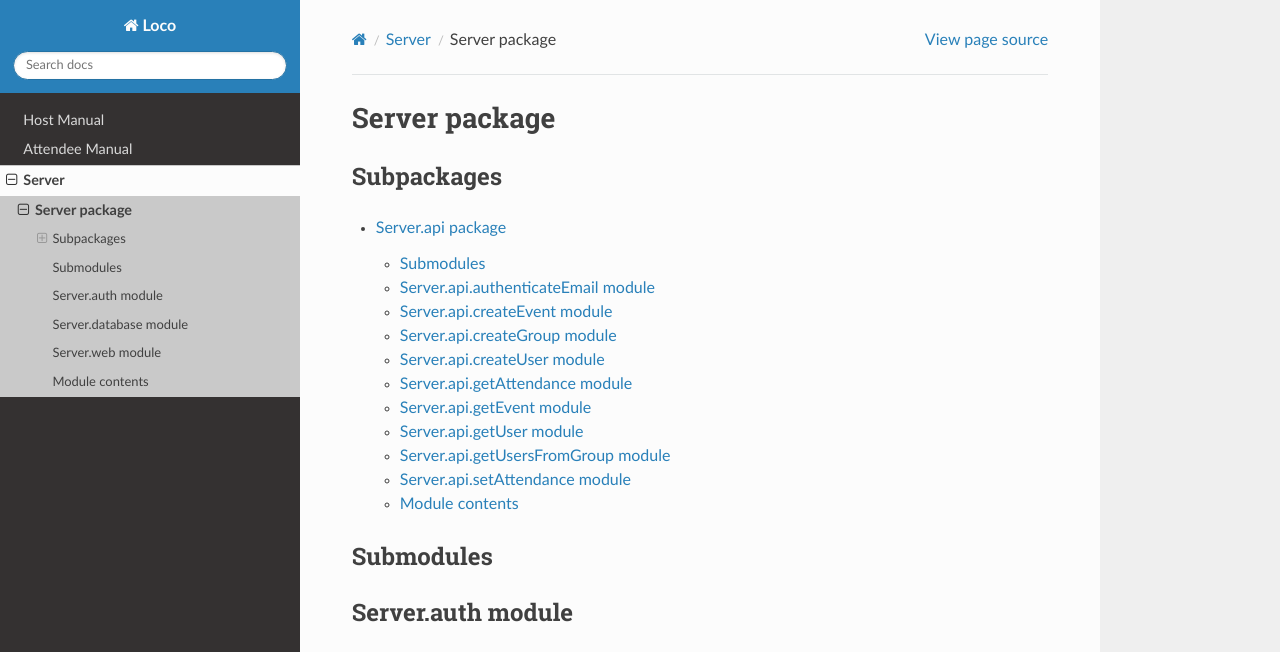
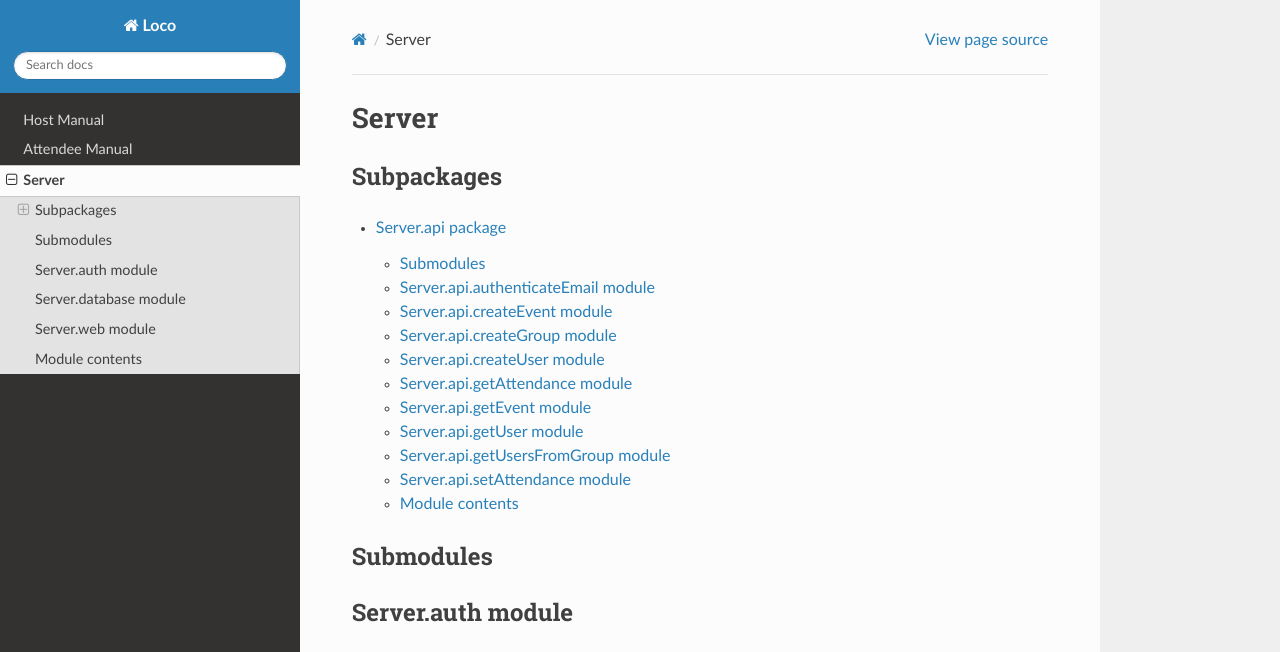
Before and after one commit to bweston6/loco, a Sphinx documentation site: the page built from docs/Server.rst, in a window 1280 px wide and 1381 px high. Shown: the top 652 px of the window. Built offline with Sphinx 7.4.7 and the Read the Docs theme 2.0.0, drawn with Linux system fonts in a browser that asks for light colours; grey boxes are pictures that could not be loaded.

Commit message:
Simplifying navagation.

```diff
--- a/docs/Server.rst
+++ b/docs/Server.rst
@@ -1,4 +1,4 @@
-Server package
+Server
 ==============
 
 Subpackages
--- a/docs/index.rst
+++ b/docs/index.rst
@@ -11,7 +11,7 @@ Welcome to Loco's documentation!
 
    host_manual
    attendee_manual
-   modules
+   Server
 
 Indices and tables
 ==================
--- a/docs/modules.rst
+++ /dev/null
@@ -1,7 +0,0 @@
-Server
-======
-
-.. toctree::
-   :maxdepth: 4
-
-   Server
```
